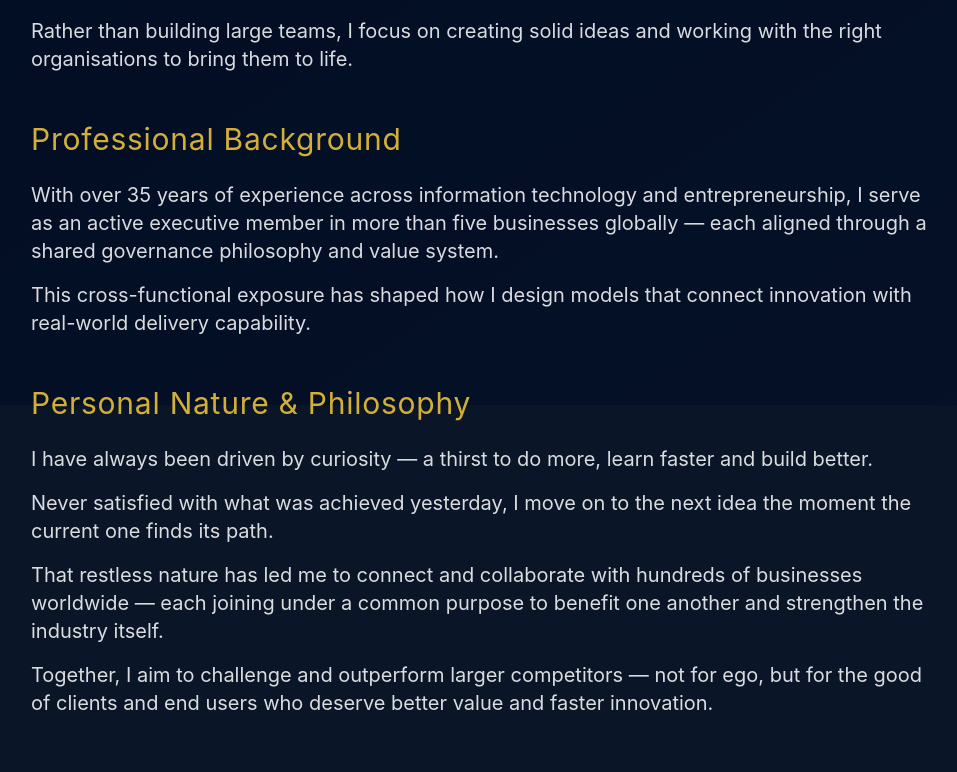
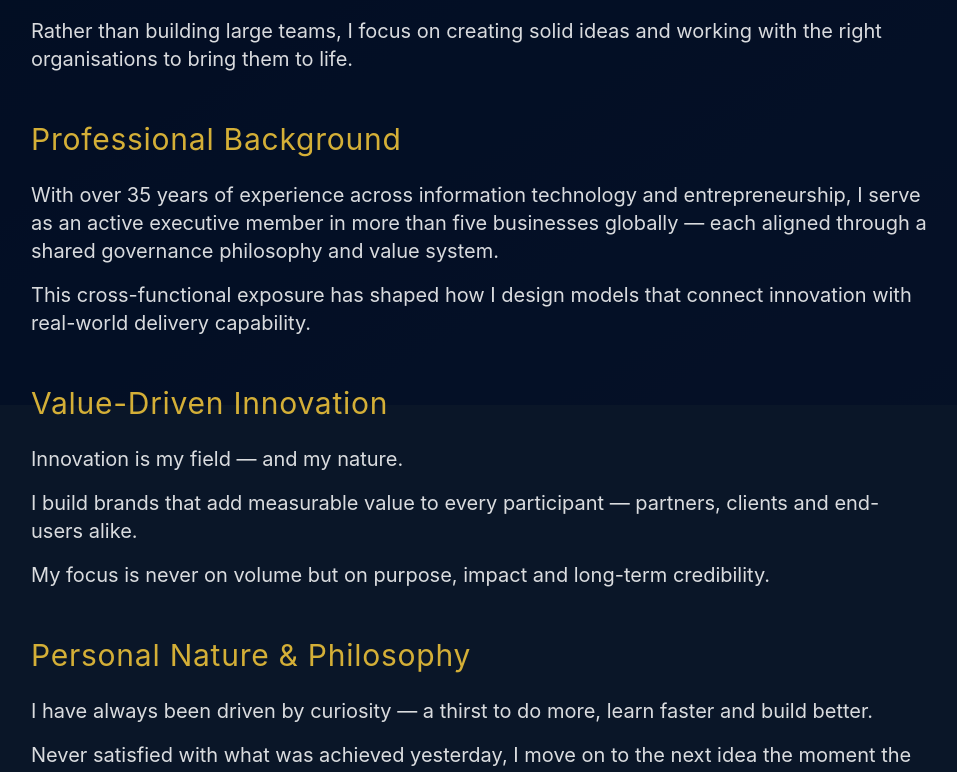
Before and after one commit to krishh26/ITRFG, an Angular app: page /about in a window 1280 px wide. Shown: the part 395-1167 px from the top of the page, without its empty margins (161-1118 px from the left). Built offline with nearby package versions, Linux system fonts and the light colour scheme.

Commit message:
Add Value-Driven Innovation section to About page and update TalentedStaff section title on Home page. Modify contact footer note for clarity.

```diff
--- a/src/app/pages/about/about.component.html
+++ b/src/app/pages/about/about.component.html
@@ -37,6 +37,24 @@
           </p>
           <p class="text-lg md:text-xl text-white/85 leading-relaxed">
             This cross-functional exposure has shaped how I design models that connect innovation with real-world delivery capability.
+          </p>
+        </div>
+      </div>
+
+      <!-- Value-Driven Innovation -->
+      <div class="mb-12">
+        <h2 class="text-2xl md:text-3xl mb-6 text-[#d4af37] tracking-wide">
+          Value-Driven Innovation
+        </h2>
+        <div class="space-y-4">
+          <p class="text-lg md:text-xl text-white/85 leading-relaxed">
+            Innovation is my field — and my nature.
+          </p>
+          <p class="text-lg md:text-xl text-white/85 leading-relaxed">
+            I build brands that add measurable value to every participant — partners, clients and end-users alike.
+          </p>
+          <p class="text-lg md:text-xl text-white/85 leading-relaxed">
+            My focus is never on volume but on purpose, impact and long-term credibility.
           </p>
         </div>
       </div>
--- a/src/app/pages/contact/contact.component.html
+++ b/src/app/pages/contact/contact.component.html
@@ -239,7 +239,7 @@
       <!-- Footer Note -->
       <div class="text-center mt-6">
         <p class="text-white/60 leading-relaxed text-[13px] font-bold bg-[#d4af37]/10 border border-[#d4af37]/30 px-4 py-2 rounded-lg inline-block text-[rgb(255,255,255)]">
-          For existing partner correspondence, please use the official project communication channels (e.g., TalentedStaff CRM or Spectrum IT Hub portal).
+          For existing partner correspondence, please use the official project communication channels (e.g. , TalentedStaff CRM).
         </p>
       </div>
     </div>
--- a/src/app/pages/home/home.component.html
+++ b/src/app/pages/home/home.component.html
@@ -33,9 +33,9 @@
       </div>
 
       <!-- TalentedStaff Section -->
-      <div class="max-w-4xl mx-auto mb-16">
+      <div class="max-w-4xl mx-auto mb-6">
         <h2 class="text-3xl md:text-4xl mb-6 text-[#d4af37] tracking-wide">
-          TalentedStaff — A New Definition of Global Recruitment
+          TalentedStaff — A new definition
         </h2>
 
         <p class="text-lg md:text-xl text-white/85 leading-relaxed mb-4">
@@ -54,7 +54,7 @@
     </div>
 
     <!-- Value-Driven Innovation Section -->
-    <div class="max-w-4xl mx-auto py-12">
+    <div class="max-w-4xl mx-auto pt-0 pb-12">
       <h2 class="text-3xl md:text-4xl mb-8 text-[#d4af37] tracking-wide">
         Value-Driven Innovation
       </h2>
```
